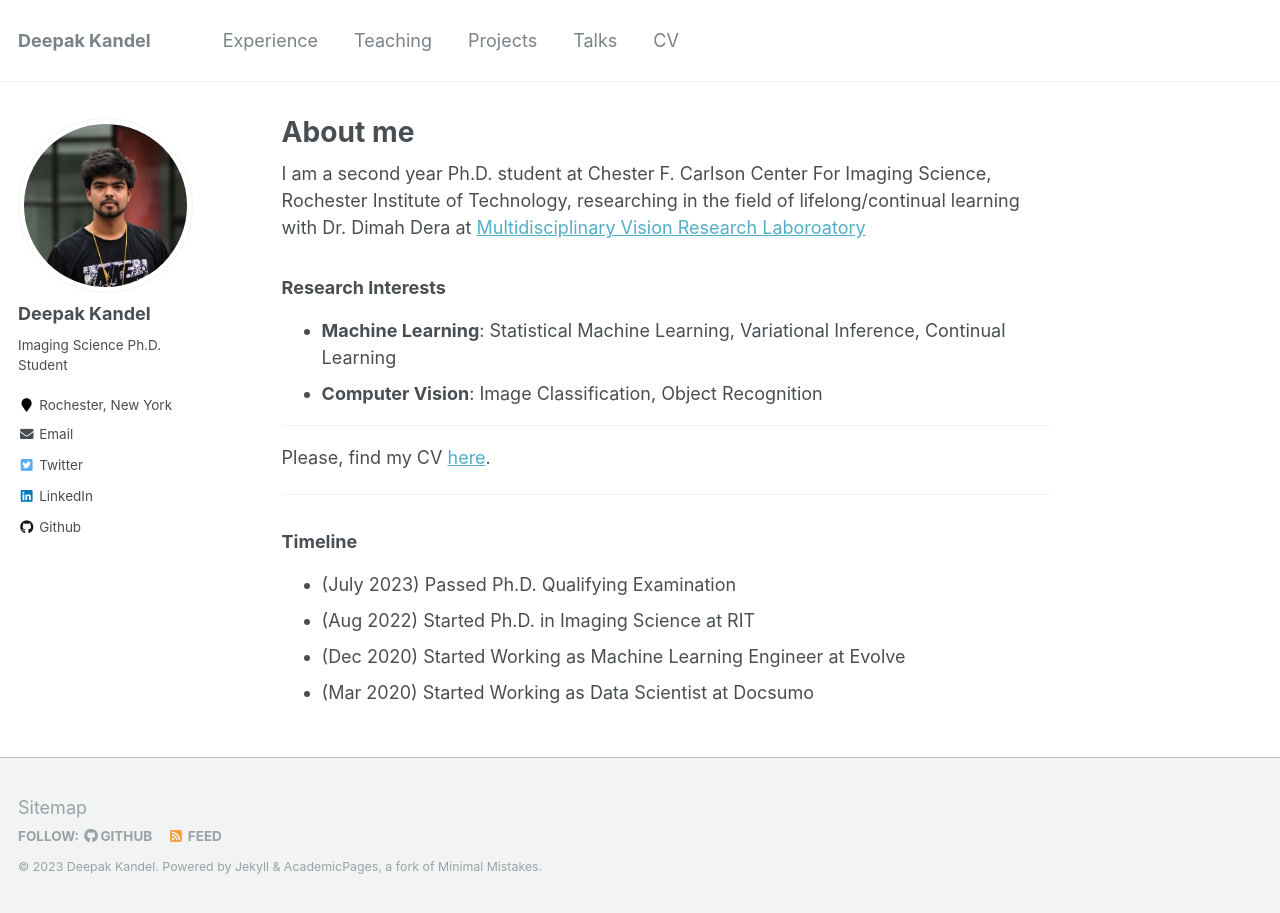
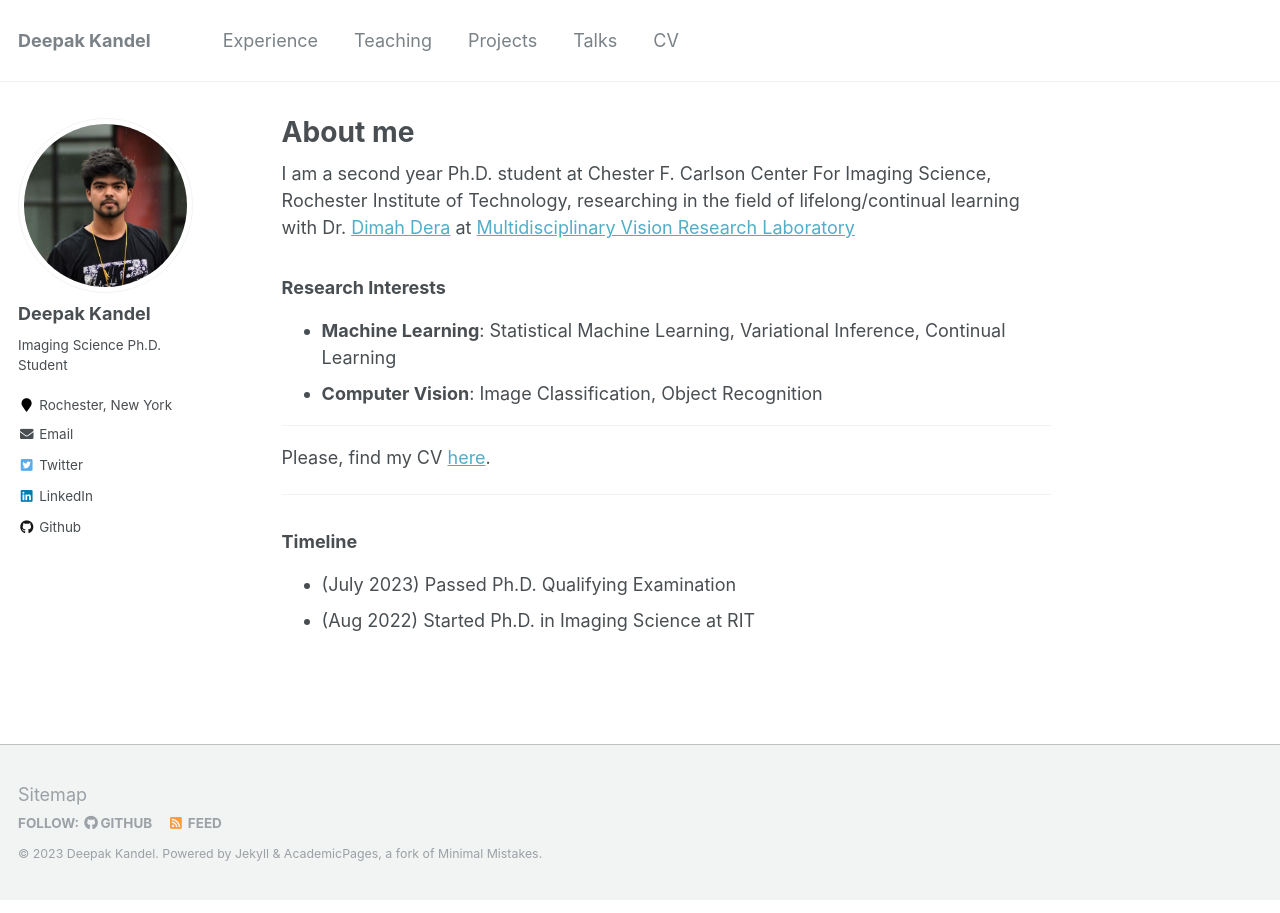
Before and after one commit to kandeldeepak46/kandeldeepak46.github.io, a Jekyll site: the page built from _pages/about.md, in a window 1280 px wide. Built offline with Jekyll 4.4.1, drawn with Linux system fonts in a browser that asks for light colours.

Commit message:
initial commit

```diff
--- a/_pages/about.md
+++ b/_pages/about.md
@@ -9,7 +9,7 @@ redirect_from:
 ---
 
 
-I am a second year Ph.D. student at Chester F. Carlson Center For Imaging Science, Rochester Institute of Technology, researching in the field of lifelong/continual learning with Dr. Dimah Dera at [Multidisciplinary Vision Research Laboroatory](https://www.rit.edu/science/multidisciplinary-vision-research-laboratory)
+I am a second year Ph.D. student at Chester F. Carlson Center For Imaging Science, Rochester Institute of Technology, researching in the field of lifelong/continual learning with Dr. [Dimah Dera](https://www.rit.edu/directory/dxdcis-dimah-dera) at [Multidisciplinary Vision Research Laboratory](https://www.rit.edu/science/multidisciplinary-vision-research-laboratory)
 
 ### Research Interests
 * **Machine Learning**: Statistical Machine Learning, Variational Inference, Continual Learning
@@ -23,5 +23,3 @@ Please, find my CV [here](https://thapa-jeevan.github.io/files/CV.pdf).
 ### Timeline
 * (July 2023) Passed Ph.D. Qualifying Examination
 * (Aug 2022) Started Ph.D. in Imaging Science at RIT
-* (Dec 2020) Started Working as Machine Learning Engineer at Evolve
-* (Mar 2020) Started Working as Data Scientist at Docsumo
```
